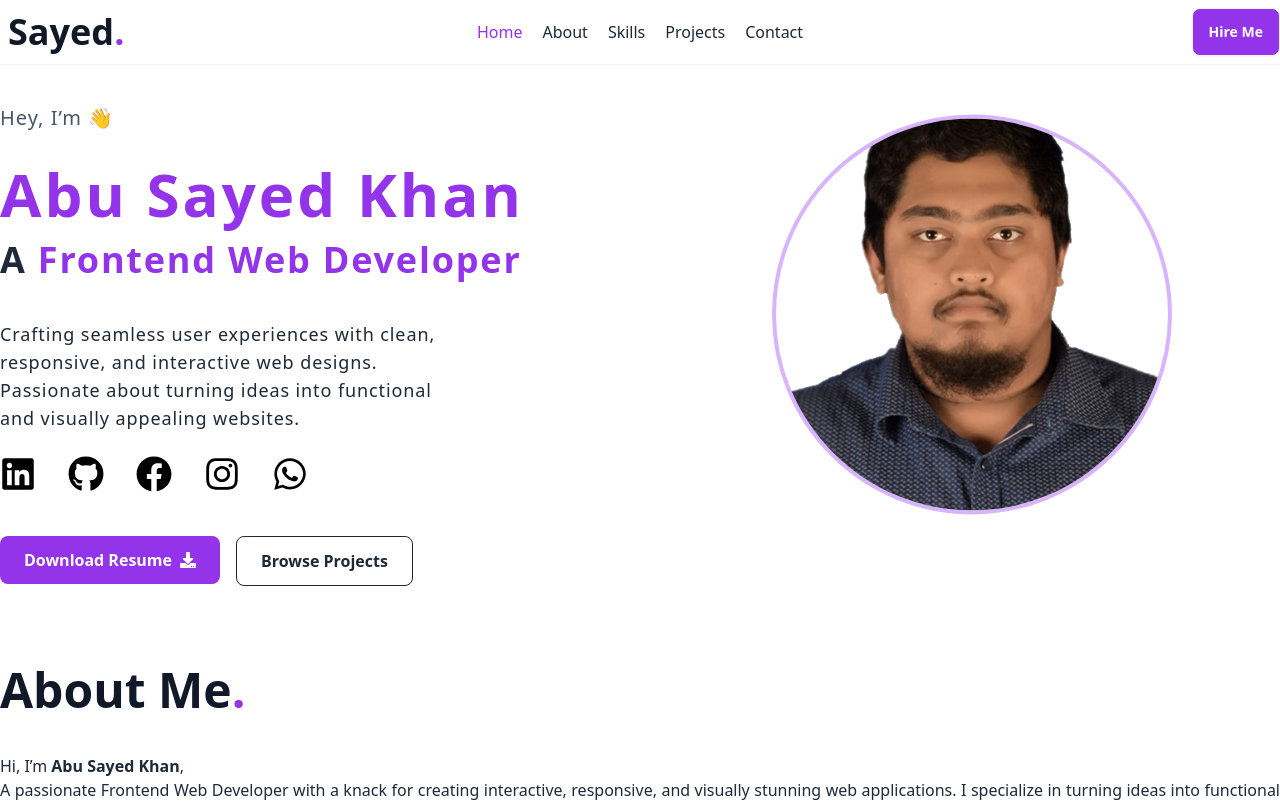
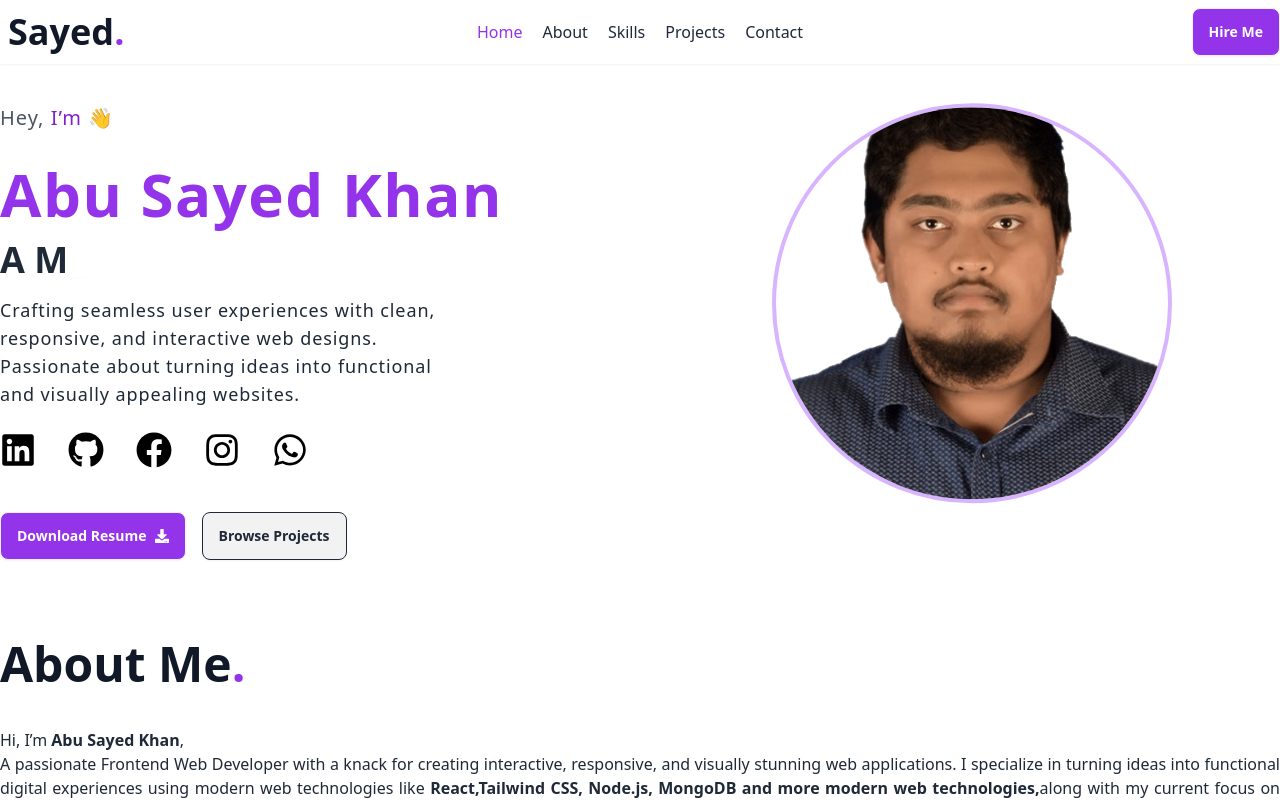
Before and after one commit to sayed725/My-Portfolio, a React (Vite) app: page / in a window 1280 px wide. Shown: the top 802 px of the page. Built offline with nearby package versions, Linux system fonts and the light colour scheme.

Commit message:
edited banner section

```diff
--- a/src/Components/Hero.jsx
+++ b/src/Components/Hero.jsx
@@ -2,6 +2,7 @@ import { FaDownload, FaInstagram, FaWhatsapp } from "react-icons/fa";
 import { FaLinkedin, FaGithub, FaFacebook } from "react-icons/fa";
 import { motion } from "framer-motion";
 import { Link } from "react-scroll";
+import { Typewriter } from "react-simple-typewriter";
 
 const HeroSection = () => {
   return (
@@ -10,16 +11,28 @@ const HeroSection = () => {
         {/* Left Section */}
         <div className="w-11/12 mx-auto lg:w-1/2 text-center lg:text-left">
           <p className="text-gray-600 text-lg tracking-wider sm:text-xl">
-            Hey, I’m{" "}
+            Hey,<span className="text-purple-700"> I’m </span>
              👋
           </p>
-          <h1 className="text-3xl sm:text-4xl md:text-5xl lg:text-6xl font-bold tracking-wider leading-tight mt-4 sm:mt-6 lg:mt-8">
+          <h1 className="text-3xl sm:text-4xl md:text-5xl lg:text-6xl font-bold tracking-wide  mt-4 sm:mt-6 lg:mt-8">
             <span className="text-purple-600">Abu Sayed Khan</span>{" "}
           </h1>
-          <h1 className="text-xl sm:text-2xl md:text-3xl lg:text-4xl font-bold tracking-wider leading-tight mt-4 sm:mt-4 lg:mt-4">
-           A <span className="text-purple-600">Frontend Web Developer</span>{" "}
+          <h1 className="text-xl sm:text-2xl md:text-3xl lg:text-4xl font-bold mt-4 sm:mt-4 lg:mt-4">
+           A
+             <span style={{ color: 'purple-700', fontWeight: 'semi-bold' }}>
+          {/* Style will be inherited from the parent element */}
+          <Typewriter
+            words={[' Web Developer',' Front-end Developer',' MERN Stack Developer',' React.Js Developer']}
+            loop={Infinity}
+            cursor
+            cursorStyle='_'
+            typeSpeed={70}
+            deleteSpeed={50}
+            delaySpeed={1000}
+          />
+        </span>
           </h1>
-          <p className="text-gray-800 mt-6 sm:mt-8 lg:mt-10 text-base tracking-wider sm:text-lg text-center lg:text-start max-w-md mx-auto lg:mx-0">
+          <p className="text-gray-800 mt-4 text-base tracking-wider sm:text-lg text-center lg:text-start max-w-md mx-auto lg:mx-0">
             Crafting seamless user experiences with clean, responsive, and
             interactive web designs. Passionate about turning ideas into
             functional and visually appealing websites.
@@ -68,7 +81,7 @@ const HeroSection = () => {
               href="https://drive.google.com/file/d/1xUa-WkEOkaHclDsT4Jzo30v2lNWLIVLZ/view?usp=sharing"
               target="_blank"
             >
-              <button className="bg-purple-600 text-white px-4 sm:px-6 py-2.5 sm:py-3 rounded-lg font-semibold hover:bg-purple-700 flex items-center justify-center gap-2 w-full sm:w-auto">
+              <button className="bg-purple-600 text-white btn btn-sm sm:btn-md rounded-lg font-semibold hover:bg-purple-700 flex items-center justify-center gap-2 w-full sm:w-auto">
                 Download Resume <FaDownload />
               </button>
             </a>
@@ -76,7 +89,7 @@ const HeroSection = () => {
             smooth={true} duration={700}
             >
 
-              <button className="border border-gray-800 px-4 sm:px-6 py-2.5 sm:py-3 rounded-lg font-semibold hover:bg-gray-800 hover:text-white w-full sm:w-auto">
+              <button className="border border-gray-800  btn btn-sm sm:btn-md rounded-lg font-semibold hover:bg-gray-800 hover:text-white w-full sm:w-auto">
                 Browse Projects
               </button>
             </Link>
@@ -86,7 +99,7 @@ const HeroSection = () => {
         {/* Right Section */}
         <div className="lg:w-1/2 mt-8 lg:mt-0 flex justify-center">
           <motion.div
-            animate={{ y: [-32, 32] }} // Move up 20px and down 20px
+            animate={{ y: [-30, 30] }} // Move up 20px and down 20px
             transition={{
               duration: 3, // Duration of one cycle
               repeat: Infinity, // Repeat indefinitely
```
